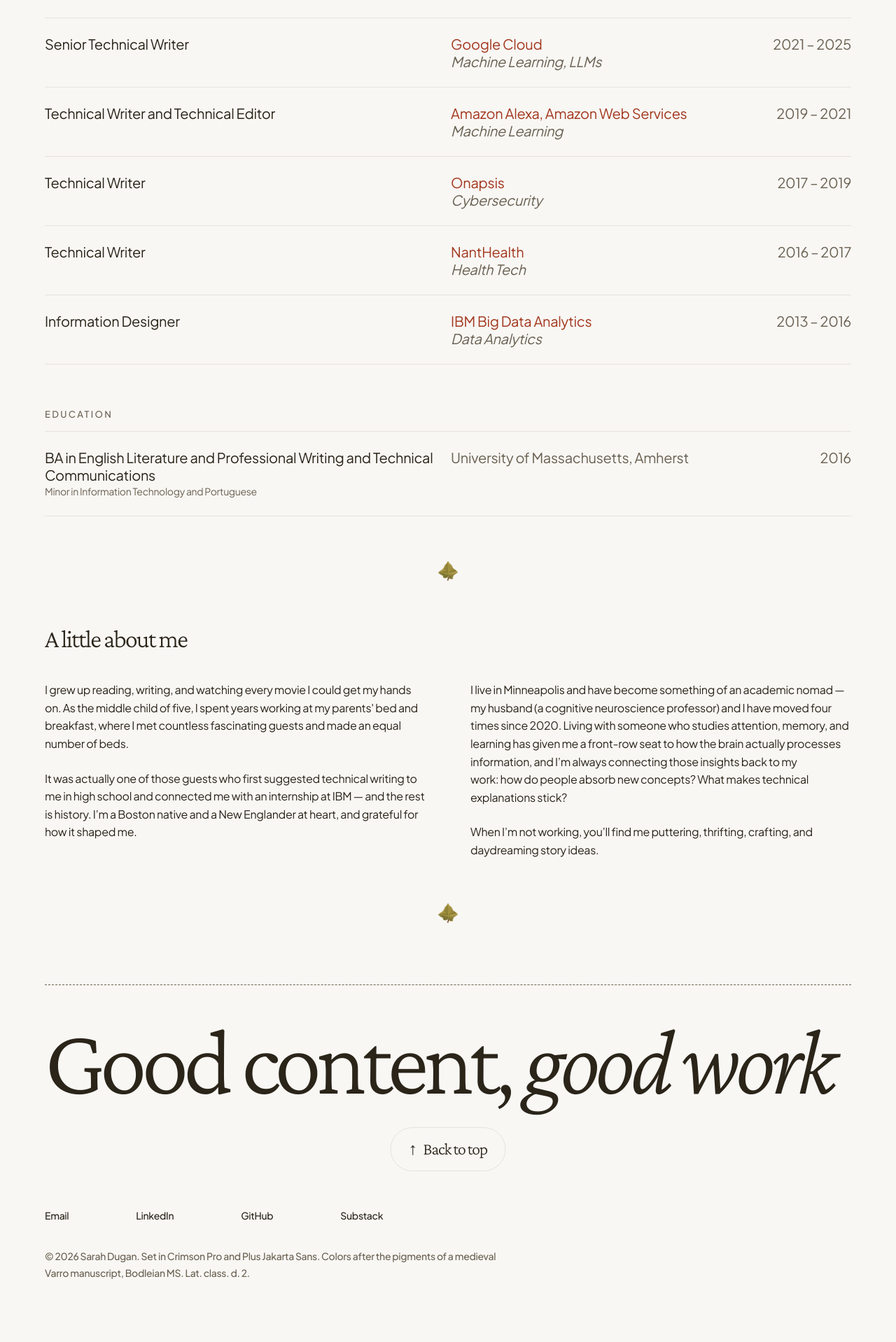
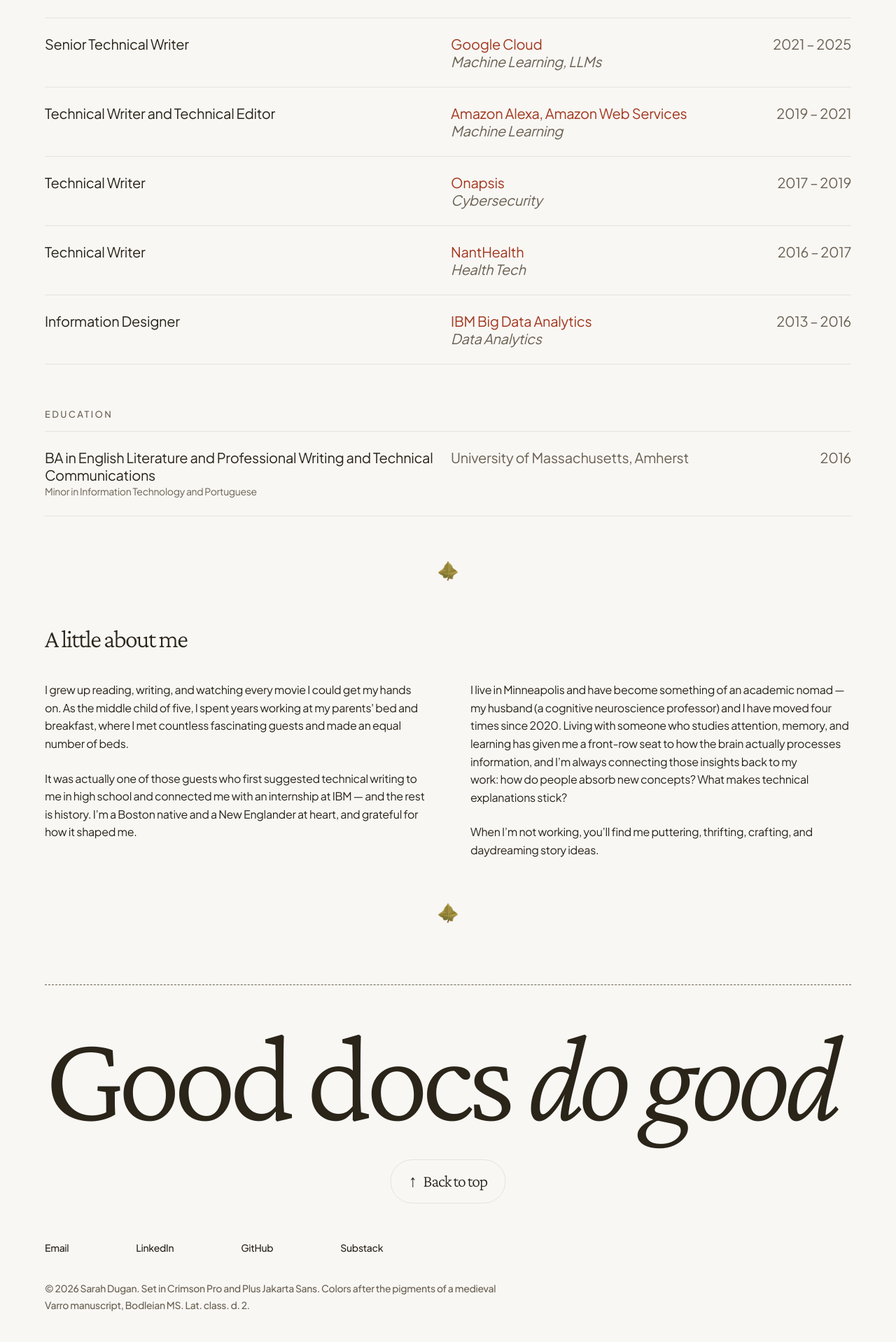
Before and after one commit to scrivera-dugan/site, a Jekyll site: the page built from index.md, in a window 1280 px wide. Shown: the part 2890-4808 px from the top of the page at 70% size. Built offline with Jekyll 4.4.1, drawn with Linux system fonts in a browser that asks for light colours; before the commit the page ends 4762 px from its top, so only the background shows below that.

Commit message:
Closing line: Good docs do good
Three words instead of a sentence, so the fit is retuned and the size
cap raised to keep it edge to edge.

Co-Authored-By: Claude Fable 5.1 <noreply@anthropic.com>

```diff
--- a/_layouts/default.html
+++ b/_layouts/default.html
@@ -89,7 +89,7 @@
     </main>
 
     <footer class="site-footer">
-        <p class="closing-line">Good content, <em>good work</em></p>
+        <p class="closing-line">Good docs <em>do good</em></p>
         <a class="back-to-top" href="#top"><span aria-hidden="true">&uarr;</span> Back to top</a>
         <div class="footer-row">
             <ul class="elsewhere" aria-label="Elsewhere">
--- a/styles.css
+++ b/styles.css
@@ -589,9 +589,9 @@ pre code {
     /* The closing line sizes itself to this box, so the sentence fills the
        width and the centred pill below it reads as centred. */
     container-type: inline-size;
-    /* 100 / the sentence's width in em (8.28em for this one), shaved a
+    /* 100 / the sentence's width in em (6.25em for this one), shaved a
        little so rounding never wraps it. Retune if the sentence changes. */
-    --closing-fit: 11.8;
+    --closing-fit: 15.7;
 }
 
 /* One closing line, set large in the display face with the last word in
@@ -601,7 +601,7 @@ pre code {
     max-width: none;
     font-family: var(--font-display);
     font-weight: 300;
-    font-size: clamp(2.5rem, calc(var(--closing-fit) * 1cqw), 8.5rem);
+    font-size: clamp(2.5rem, calc(var(--closing-fit) * 1cqw), 12rem);
     line-height: 1.02;
     letter-spacing: var(--track-display);
     text-wrap: balance;
@@ -610,7 +610,7 @@ pre code {
 
 @supports not (font-size: 1cqw) {
     .closing-line {
-        font-size: clamp(2.5rem, 8.6vw, 8.5rem);
+        font-size: clamp(2.5rem, 13.6vw, 12rem);
     }
 }
 
```
